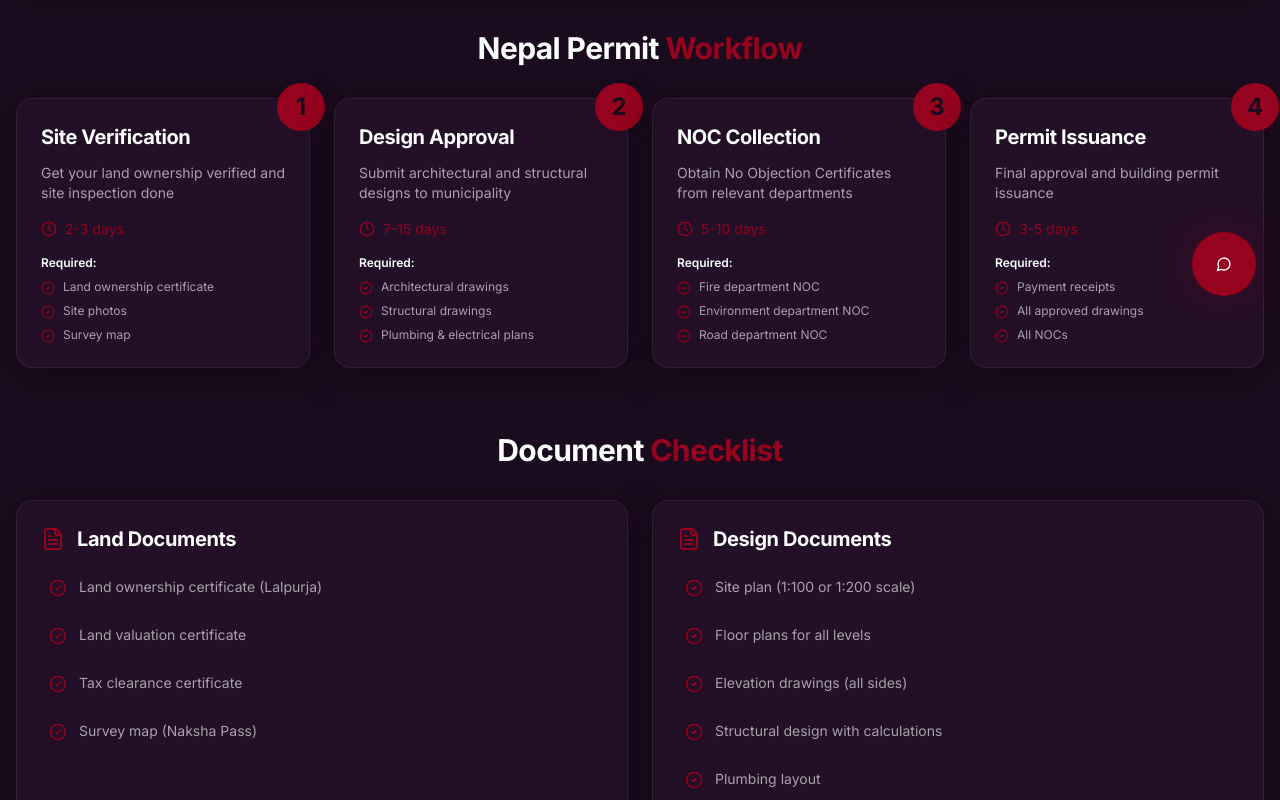
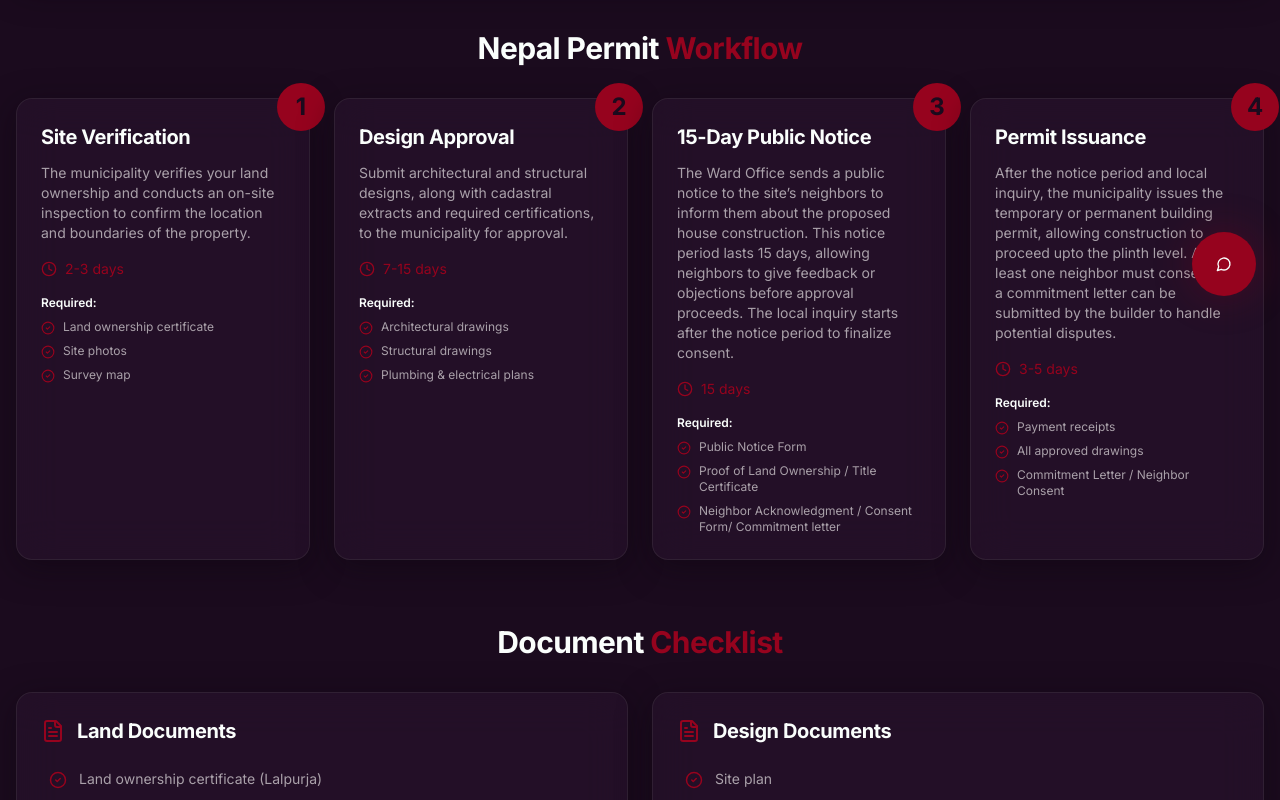
Before and after one commit to saroz9090/butwal-neo-build, a React (Vite) app: page /tools/permits in a window 1280 px wide. Shown: the part 480-1280 px from the top of the page. Built offline with nearby package versions, Linux system fonts and the light colour scheme; the HTML template or start-up script is replaced by a standard one.

Commit message:
Update PermitAssistant.tsx

```diff
--- a/src/pages/tools/PermitAssistant.tsx
+++ b/src/pages/tools/PermitAssistant.tsx
@@ -16,30 +16,34 @@ const PermitAssistant = () => {
   {
     step: 1,
     title: "Site Verification",
-      description: "Get your land ownership verified and site inspection done",
+    description: "The municipality verifies your land ownership and conducts an on-site inspection to confirm the location and boundaries of the property.",
     duration: "2-3 days",
     documents: ["Land ownership certificate", "Site photos", "Survey map"]
   },
   {
     step: 2,
     title: "Design Approval",
-      description: "Submit architectural and structural designs to municipality",
+    description: "Submit architectural and structural designs, along with cadastral extracts and required certifications, to the municipality for approval.",
     duration: "7-15 days",
     documents: ["Architectural drawings", "Structural drawings", "Plumbing & electrical plans"]
   },
   {
     step: 3,
-      title: "NOC Collection",
-      description: "Obtain No Objection Certificates from relevant departments",
-      duration: "5-10 days",
-      documents: ["Fire department NOC", "Environment department NOC", "Road department NOC"]
+    title: "15-Day Public Notice",
+    description: "The Ward Office sends a public notice to the site’s neighbors to inform them about the proposed house construction. This notice period lasts 15 days, allowing neighbors to give feedback or objections before approval proceeds. The local inquiry starts after the notice period to finalize consent.",
+    duration: "15 days",
+    documents: [
+      "Public Notice Form",
+      "Proof of Land Ownership / Title Certificate",
+      "Neighbor Acknowledgment / Consent Form/ Commitment letter"
+    ]
   },
   {
     step: 4,
     title: "Permit Issuance",
-      description: "Final approval and building permit issuance",
+    description: "After the notice period and local inquiry, the municipality issues the temporary or permanent building permit, allowing construction to proceed upto the plinth level. At least one neighbor must consent, or a commitment letter can be submitted by the builder to handle potential disputes.",
     duration: "3-5 days",
-      documents: ["Payment receipts", "All approved drawings", "All NOCs"]
+    documents: ["Payment receipts", "All approved drawings", "Commitment Letter / Neighbor Consent"]
   }
   ];
 
@@ -48,7 +52,6 @@ const PermitAssistant = () => {
       category: "Land Documents",
       items: [
         "Land ownership certificate (Lalpurja)",
-        "Land valuation certificate",
         "Tax clearance certificate",
         "Survey map (Naksha Pass)"
       ]
@@ -56,7 +59,7 @@ const PermitAssistant = () => {
     {
       category: "Design Documents",
       items: [
-        "Site plan (1:100 or 1:200 scale)",
+        "Site plan",
         "Floor plans for all levels",
         "Elevation drawings (all sides)",
         "Structural design with calculations",
@@ -68,7 +71,6 @@ const PermitAssistant = () => {
       category: "Legal Documents",
       items: [
         "Citizenship certificate of owner",
-        "Character certificate",
         "Tax clearance certificate",
         "Building permit application form"
       ]
@@ -76,7 +78,6 @@ const PermitAssistant = () => {
     {
       category: "Technical Documents",
       items: [
-        "Soil test report",
         "Structural engineer certificate",
         "Architect registration certificate",
         "Construction schedule"
@@ -99,8 +100,8 @@ const PermitAssistant = () => {
       checks: [
         "Seismic zone V compliance required",
         "Use of reinforced concrete frame structure",
-        "Proper foundation depth (minimum 1.2m)",
-        "Column size: minimum 9\"x9\" for residential"
+        "Proper foundation depth (minimum 2.5m)",
+        "Column size: minimum 14\"x14\" for residential"
       ]
     },
     {
```
Lines whose indentation alone changed are shown as unchanged.
